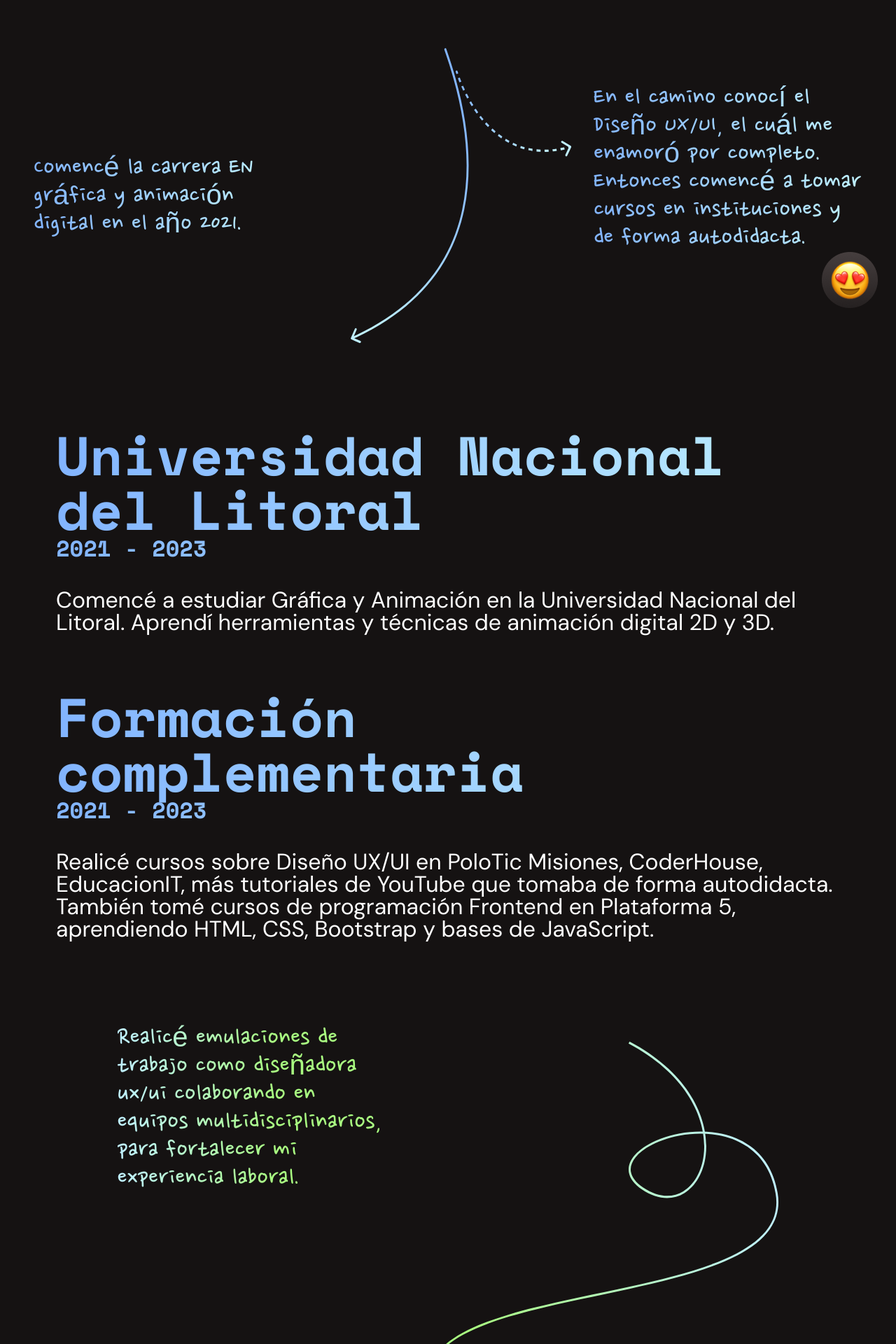
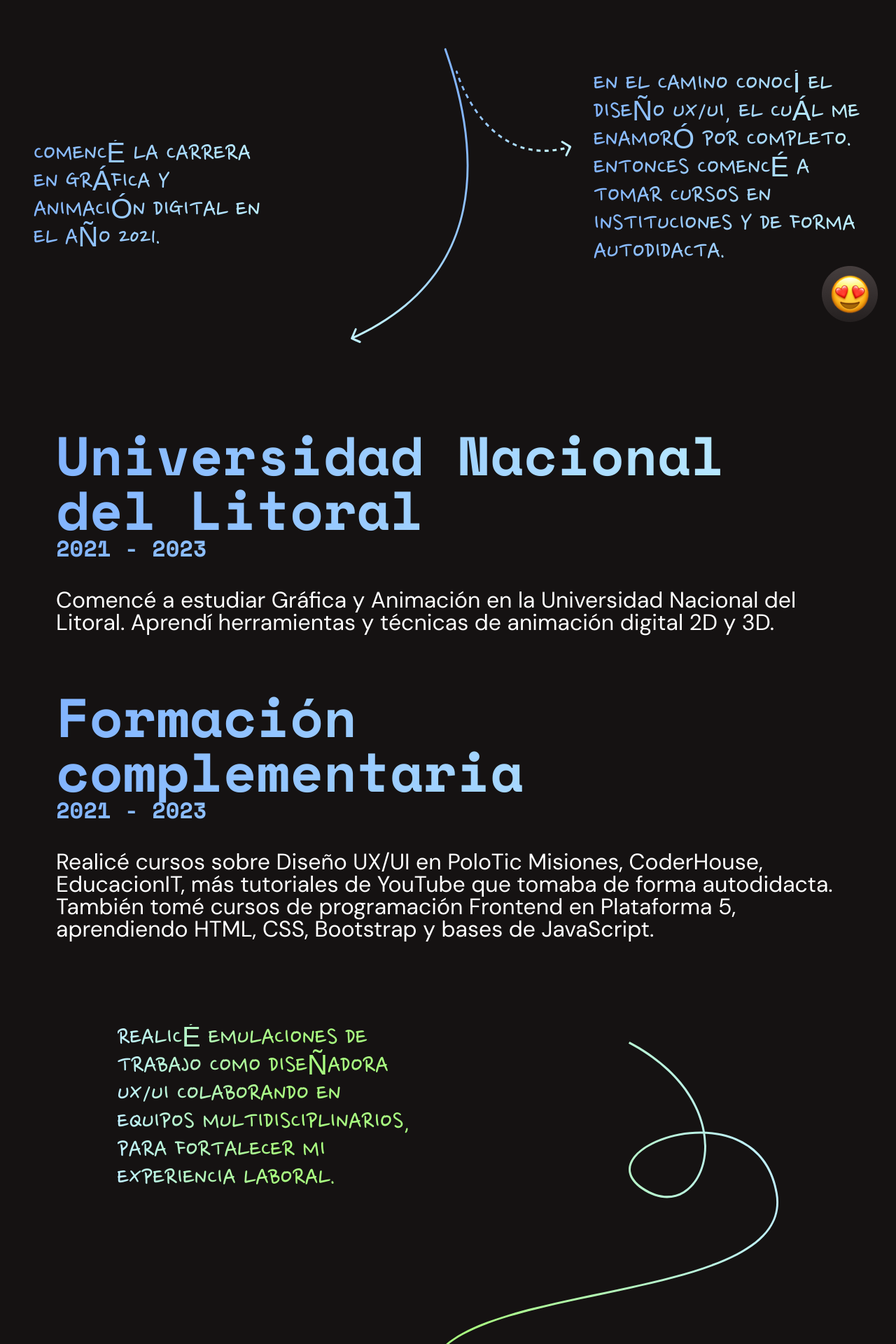
Before and after one commit to SbleitZ/paula-portafolio, a Next.js app: page / in a window 1280 px wide. Shown: the part 1920-3840 px from the top of the page at 70% size. Built offline with nearby package versions, Linux system fonts and the light colour scheme.

Commit message:
updatE: upper case in floattext

```diff
--- a/src/app/components/MyWay.tsx
+++ b/src/app/components/MyWay.tsx
@@ -6,12 +6,12 @@ export default function MyWay() {
       </p>
 
       <div className="px-2 font-nanumPen flex lg:items-center justify-center flex-col md:flex-row max-md:gap-24">
-        <div className="bg-clip-text text-transparent bg-linear text-mb-floatText md:text-floatText max-w-64 md:max-w-sm">
+        <div className="bg-clip-text text-transparent bg-linear uppercase text-mb-floatText md:text-floatText max-w-64 md:max-w-sm">
           Comencé la carrera EN gráfica y animación digital en el año 2021.
         </div>
         <img className="md:block hidden" src="svgs/MyWay.svg" alt="my way svg" />
         <img className="md:hidden absolute  xs:right-10 right-0" src="svgs/MyWayMobile.svg" alt="my way svg" />
-        <div className="md:ml-6 bg-clip-text text-transparent bg-linear text-mb-floatText md:text-floatText max-w-64 md:max-w-sm">
+        <div className="md:ml-6 bg-clip-text text-transparent bg-linear uppercase text-mb-floatText md:text-floatText max-w-64 md:max-w-sm">
           En el camino conocí el Diseño UX/UI, el cuál me enamoró por completo.
           Entonces comencé a tomar cursos en instituciones y de forma
           autodidacta.
--- a/src/app/components/MyWorks.tsx
+++ b/src/app/components/MyWorks.tsx
@@ -60,7 +60,7 @@ export default function MyWorks() {
 function MyWorksIntroduction() {
   return (
     <article className="flex flex-col lg:flex-row justify-center py-10">
-      <div className="text-balance font-nanumPen bg-clip-text text-transparent bg-linear-verde lg:max-w-md text-floatText">
+      <div className="text-balance font-nanumPen bg-clip-text text-transparent bg-linear-verde lg:max-w-md uppercase text-mb-floatText lg:text-floatText">
         Realicé emulaciones de trabajo como diseñadora ux/ui colaborando en equipos multidisciplinarios, para fortalecer mi experiencia laboral.
       </div>
       <img className="mt-6" src="svgs/MyWorks.svg" alt="arrow down svg" />
--- a/src/app/components/SantanderWork.tsx
+++ b/src/app/components/SantanderWork.tsx
@@ -7,7 +7,7 @@ export default function SantanderWork() {
           alt="santander arrow svg"
         />
       <section className="flex flex-col lg:justify-between gap-16">
-        <div className="max-lg:mt-10 font-nanumPen text-mb-floatText bg-linear-AMA-VIO bg-clip-text text-transparent lg:text-floatText max-w-lg">
+        <div className="max-lg:mt-10 font-nanumPen text-mb-floatText bg-linear-AMA-VIO bg-clip-text text-transparent uppercase lg:text-floatText max-w-lg">
           Trabajé durante 3 meses en una startup realizando tareas en ux/ui.{" "}
           <br /><br /> Design system, creación de nuevos componentesy análisis
           heurísticos.
@@ -17,7 +17,7 @@ export default function SantanderWork() {
           src="svgs/mbSantanderArrow.svg"
           alt="santander arrow svg"
         />
-        <div className="max-lg:mt-28 self-end font-nanumPen text-mb-floatText bg-linear-AMA-VIO bg-clip-text text-transparent lg:text-floatText max-w-md">
+        <div className="max-lg:mt-28 self-end font-nanumPen text-mb-floatText bg-linear-AMA-VIO bg-clip-text text-transparent uppercase lg:text-floatText max-w-md">
           Disfruto ser pixel perfect. Me encanta buscar la armonía y coherencia
           visual.
         </div>
```
